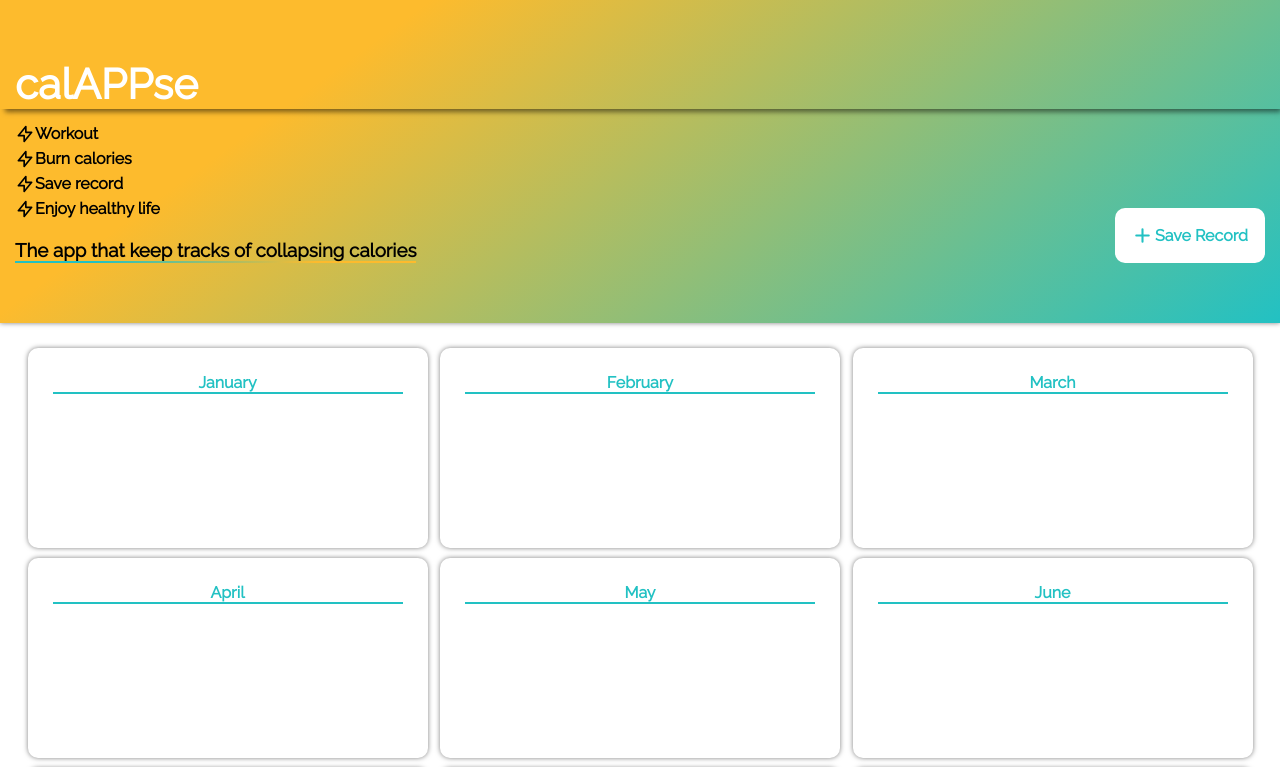
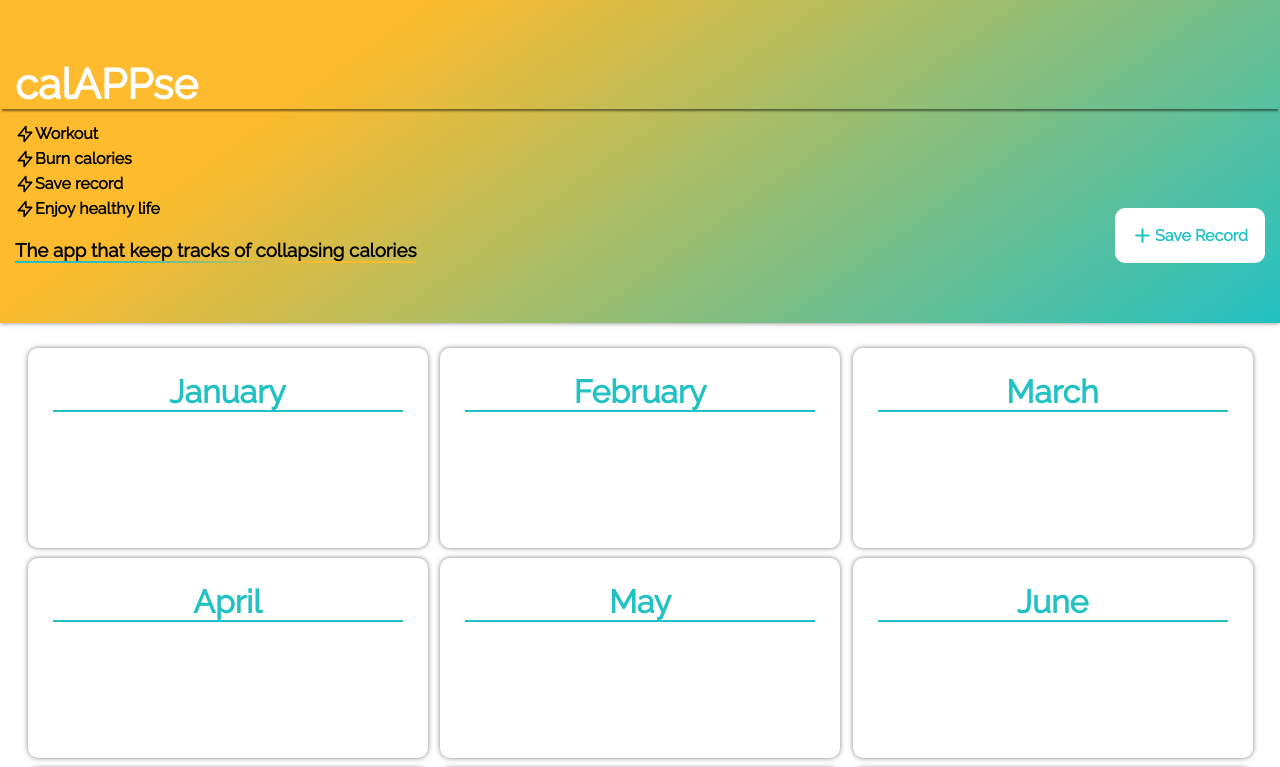
Before and after one commit to HristomirAsenov/calAPPse, a Next.js app: page / in a window 1280 px wide. Shown: the top 767 px of the page. Built offline with nearby package versions, Linux system fonts and the light colour scheme.

Commit message:
housekeeping

```diff
--- a/components/layout/main-header/main-header.module.scss
+++ b/components/layout/main-header/main-header.module.scss
@@ -9,7 +9,7 @@
     box-shadow: 0 0 5px 0 rgba(0,0,0,0.5);
 
     .logo-container {
-        box-shadow: 3px 5px 5px -2px rgba(0,0.5,0,0.5);
+        box-shadow: 0px 4px 2px -2px rgba(0,0.5,0,0.5);
         margin-bottom: 15px;
 
         .logo {
--- a/components/month-list/month-list-item/month-list-item.js
+++ b/components/month-list/month-list-item/month-list-item.js
@@ -17,12 +17,13 @@ const MonthListItem = ({
             } }
         >
             <a
-                title={ name }
+                title={ `Check ${capitelizeString(name)} records` }
                 className={ classes['month-link'] }
             >
                 { capitelizeString(name) }
             </a>
         </Link>
+
     </div>
 );
 
--- a/components/month-list/month-list-item/month-list-item.module.scss
+++ b/components/month-list/month-list-item/month-list-item.module.scss
@@ -14,6 +14,8 @@
 
     color: inherit;
     text-align: center;
+
+    font-size: 32px;
 
     .month-link {
         color: inherit;
```
